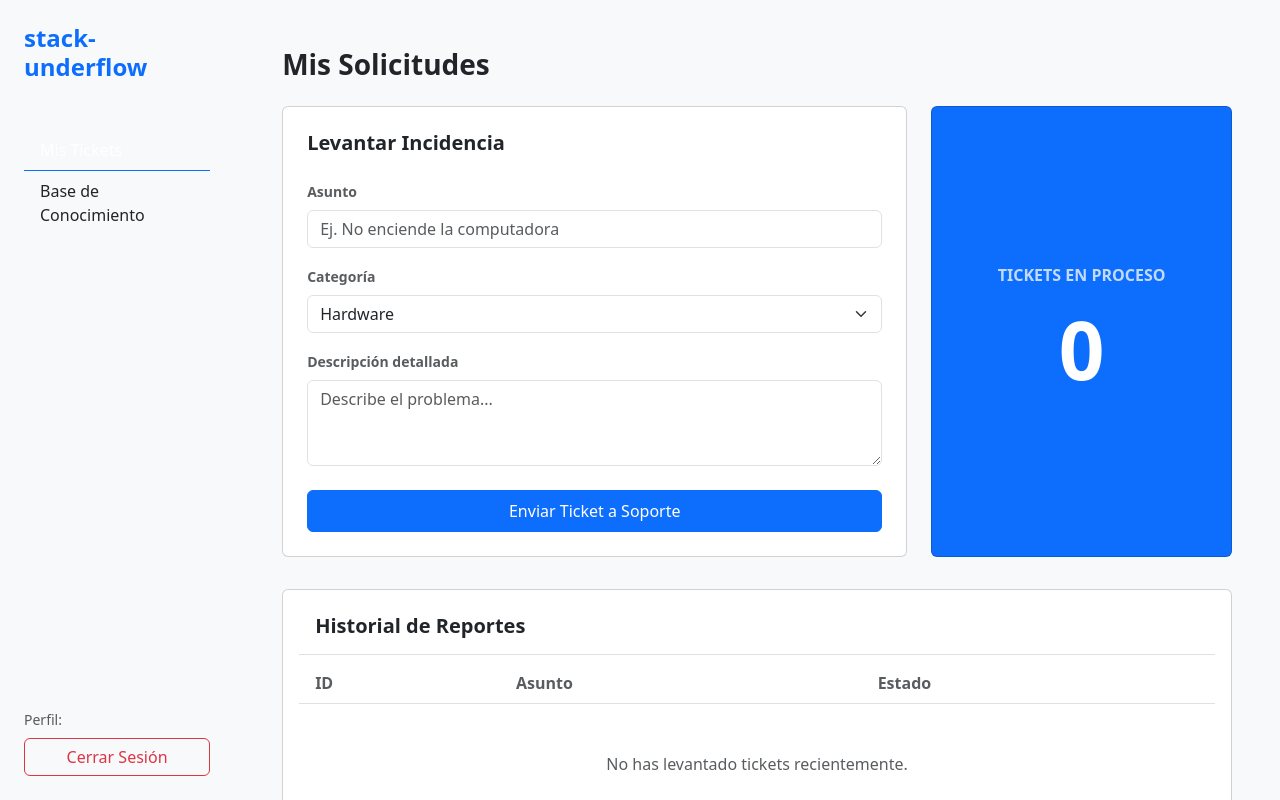
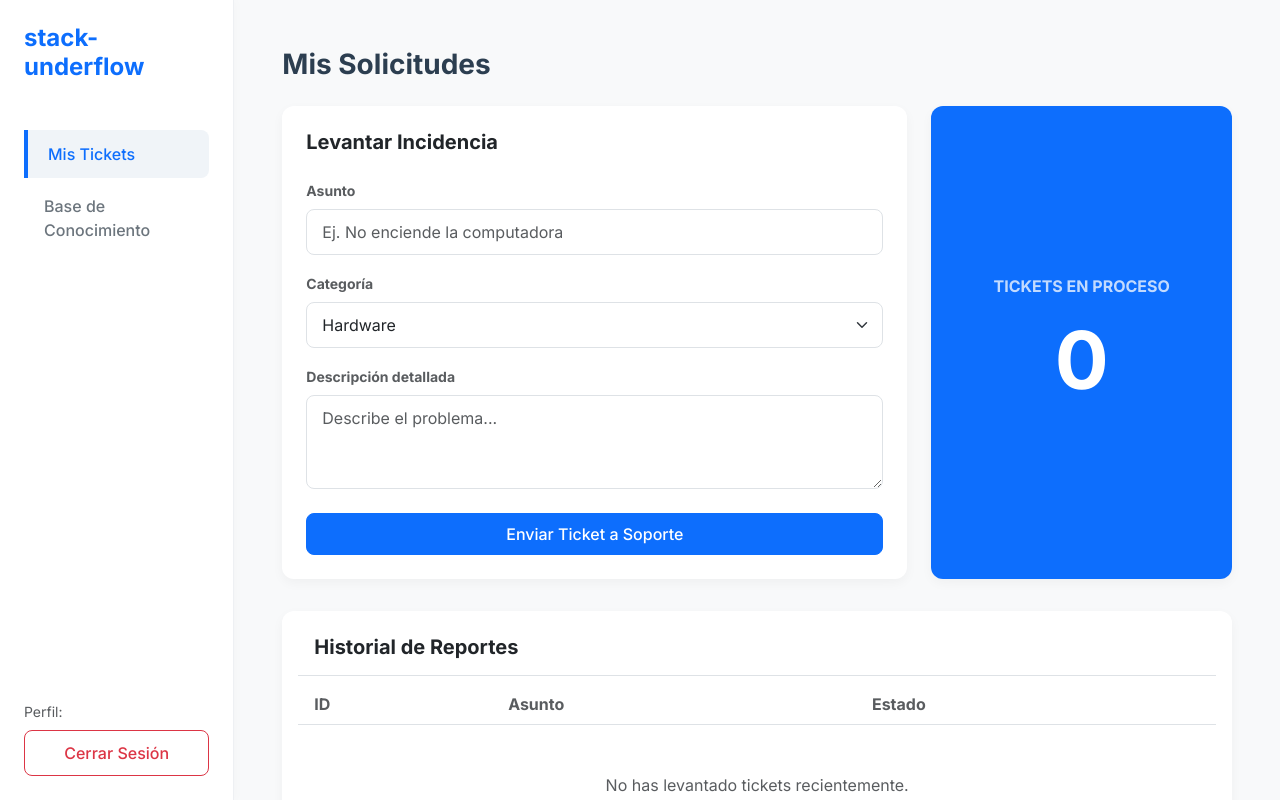
Before and after one commit to iowosyse/stack-underflow, a Vue app: page /user in a window 1280 px wide. Built offline with nearby package versions, Linux system fonts and the light colour scheme.

Commit message:
correccion de css

```diff
--- /dev/null
+++ b/assets/main.css
@@ -0,0 +1,66 @@
+@import url('https://fonts.googleapis.com/css2?family=Inter:wght@300;400;500;600;700&display=swap');
+
+body {
+  font-family: 'Inter', system-ui, -apple-system, sans-serif !important;
+  background-color: #f4f6f9;
+  color: #2c3e50;
+}
+
+/* Tarjetas y Contenedores Modernos */
+.card {
+  border: none !important;
+  border-radius: 12px !important;
+  box-shadow: 0 4px 12px rgba(0,0,0,0.04);
+  transition: transform 0.2s ease, box-shadow 0.2s ease;
+}
+
+.login-box {
+  border-radius: 16px;
+  box-shadow: 0 10px 40px rgba(0,0,0,0.08);
+  border: 1px solid #eef0f3;
+}
+
+/* Menú Lateral (Sidebar) */
+.sidebar {
+  background-color: #ffffff !important;
+  border-right: 1px solid #eef0f3 !important;
+  box-shadow: 2px 0 10px rgba(0,0,0,0.02);
+}
+
+.list-group-item {
+  border: none !important;
+  padding: 12px 20px;
+  border-radius: 8px !important;
+  margin-bottom: 4px;
+  color: #6c757d;
+  font-weight: 500;
+}
+
+.list-group-item:hover {
+  background-color: #f8f9fa !important;
+}
+
+.list-group-item.active {
+  background-color: #f0f4f8 !important;
+  color: #0d6efd !important;
+  border-left: 4px solid #0d6efd !important;
+  border-radius: 0 8px 8px 0 !important;
+}
+
+/* Inputs y Botones */
+.form-control, .form-select {
+  border-radius: 8px !important;
+  border: 1px solid #dee2e6;
+  padding: 10px 15px;
+}
+
+.form-control:focus, .form-select:focus {
+  border-color: #0d6efd;
+  box-shadow: 0 0 0 0.25rem rgba(13, 110, 253, 0.15);
+}
+
+.btn {
+  border-radius: 8px !important;
+  font-weight: 500;
+  padding: 10px 20px;
+}
--- a/src/main.js
+++ b/src/main.js
@@ -1,6 +1,7 @@
 import { createApp } from 'vue'
 import App from './App.vue'
 import router from './router'
+import '/assets/main.css'
 
 const app = createApp(App)
 
```
